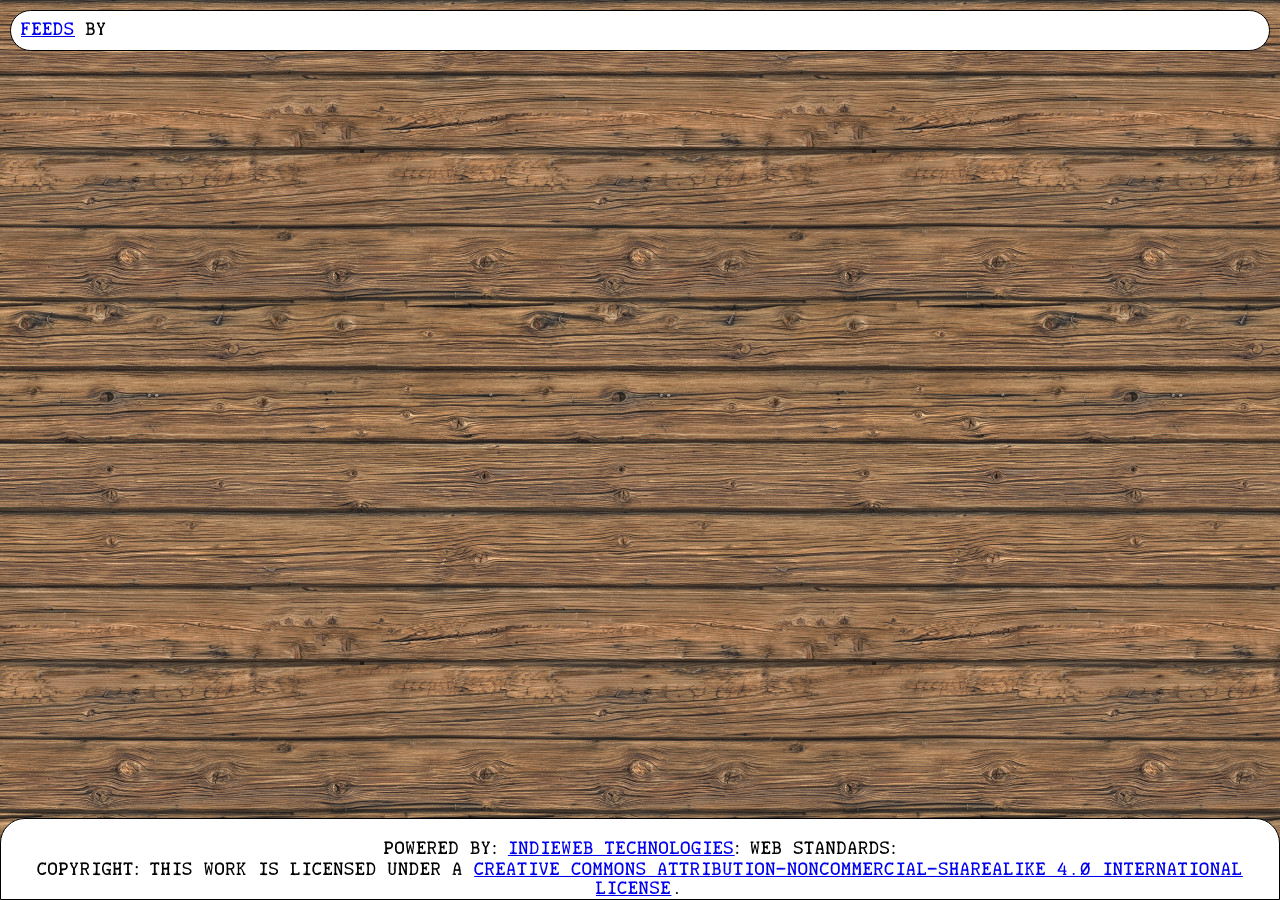
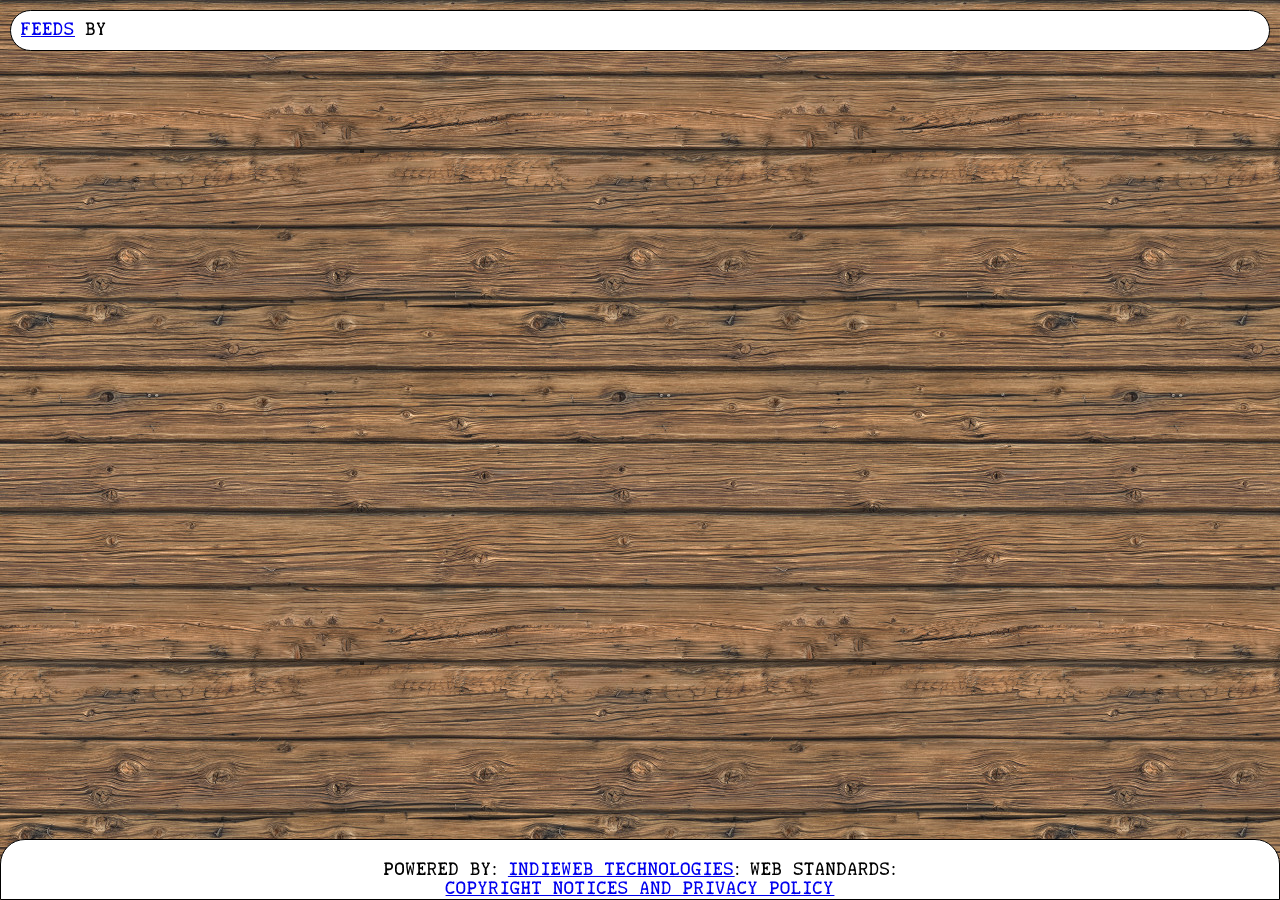
Before and after one commit to tomasparks/lab-notebook-jekyll, a Jekyll site: the page built from feeds.html, in a window 1280 px wide. Built offline with Jekyll 4.4.1, drawn with Linux system fonts in a browser that asks for light colours; some web fonts are replaced.

Commit message:
Update lab-notebook-jekyll

```diff
--- a/_includes/footer.html
+++ b/_includes/footer.html
@@ -14,8 +14,7 @@ Web standards:
 <i class="openwebicons-multimedia"></i>
 <a href="https://en.wikipedia.org/wiki/Scalable_Vector_Graphics"><i class="openwebicons-svg"></i></a>
 <i class="openwebicons-3deffects"></i><br />
-Copyright: This work is licensed under a <a rel="license" href="http://creativecommons.org/licenses/by-nc-sa/4.0/">
-Creative Commons Attribution-NonCommercial-ShareAlike 4.0 International License</a>.
+<a rel="license" href="{{site.baseurl}}/rss.feed">Copyright Notices and Privacy policy</a>
 </div>
 </body>
 </html>
```
